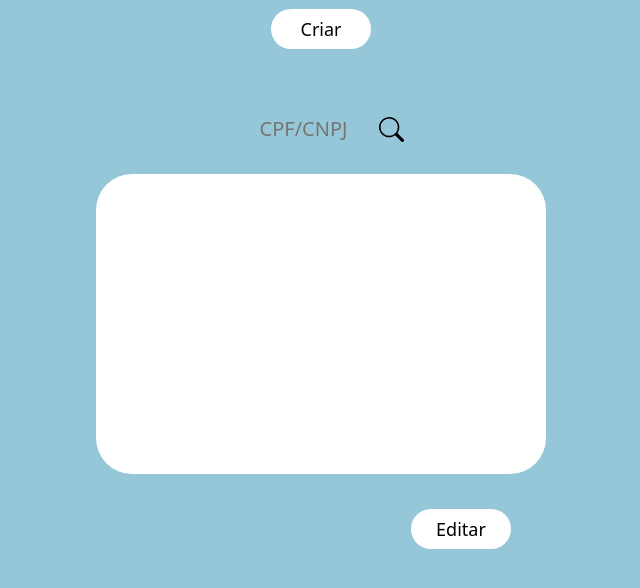
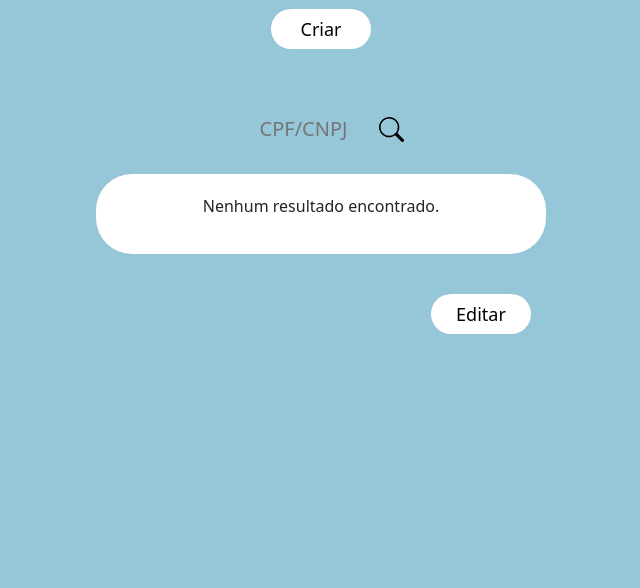
Before and after one commit to marcosvianaap/vrumvrumlocadora, a Flask app: page /administrador/funcionarios in a window 1280 px wide. Shown: the part 176-764 px from the top of the page, without its empty margins (319-959 px from the left). Run offline with Flask 3, Linux system fonts and the light colour scheme; some libraries are stand-ins or nearby versions.

Commit message:
Menssagem de Erro BuscaF
Uma pŕevia de como ficaria se a busca de funcionários não encontrasse um funcionário

```diff
--- a/static/administrador.css
+++ b/static/administrador.css
@@ -174,8 +174,11 @@ main.admin-home{
 #dadosFuncionario{
     border-radius: 36px;
     width: 450px;
-    height: 300px;
+    height: auto;
     background-color: var(--color7);
+    margin: 20px;
+    padding: 20px;
+    text-align: center;
 }
 
 #divCriaFuncionario{
--- a/templates/pesquisar_funcionario.html
+++ b/templates/pesquisar_funcionario.html
@@ -27,6 +27,15 @@ Pesquisar Funcionários
         <div class="blocoFuncionario">
 
             <div id="dadosFuncionario">
+                {% if resultados %}
+                <ul>
+                    {% for item in resultados %}
+                    <li>{{ item.nome }} - {{ item.descricao }} - R$ {{ item.preco }}</li>
+                    {% endfor %}
+                </ul>
+                {% else %}
+                <p>Nenhum resultado encontrado.</p>
+                {% endif %}
             </div>
 
             <div id="botaoEditarFuncionario" class="botao">
```
